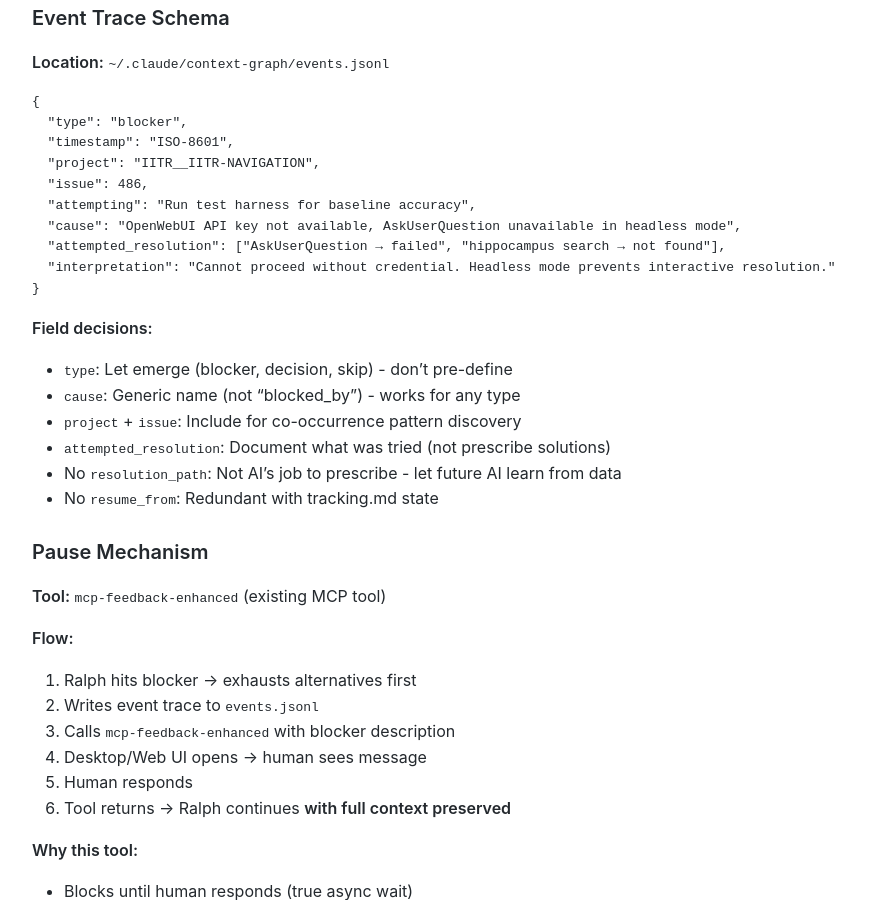
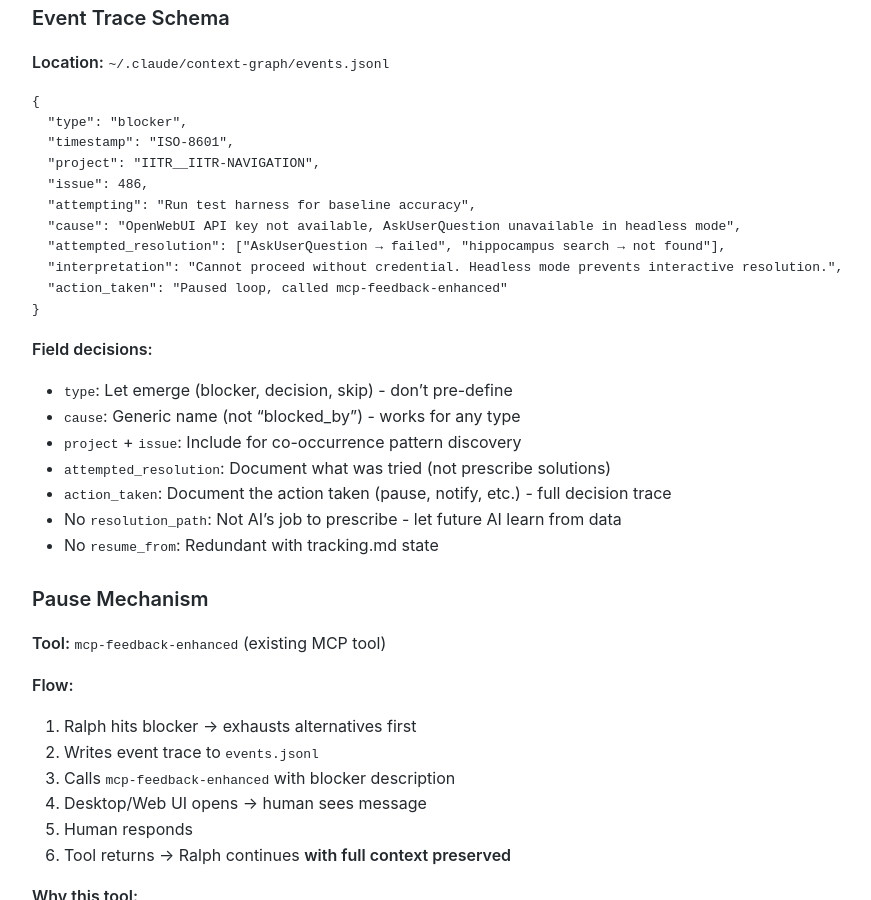
Before and after one commit to MariusWilsch/public-wilsch-ai-pages, a Jekyll site: the page built from global/ralph-blocker-handling.md, in a window 1280 px wide and 900 px high, scrolled down 756 px. Shown: the whole window, without its empty margins (228-1099 px from the left). Built offline with Jekyll 4.4.1, drawn with Linux system fonts in a browser that asks for light colours; our own code applies the rules of GitHub Pages for plain Markdown files.

Commit message:
Sync from hippocampus 2026-01-13

````diff
--- a/global/ralph-blocker-handling.md
+++ b/global/ralph-blocker-handling.md
@@ -36,7 +36,8 @@ No Event Clock trace of what happened or why.
   "attempting": "Run test harness for baseline accuracy",
   "cause": "OpenWebUI API key not available, AskUserQuestion unavailable in headless mode",
   "attempted_resolution": ["AskUserQuestion → failed", "hippocampus search → not found"],
-  "interpretation": "Cannot proceed without credential. Headless mode prevents interactive resolution."
+  "interpretation": "Cannot proceed without credential. Headless mode prevents interactive resolution.",
+  "action_taken": "Paused loop, called mcp-feedback-enhanced"
 }
 ```
 
@@ -45,6 +46,7 @@ No Event Clock trace of what happened or why.
 - `cause`: Generic name (not "blocked_by") - works for any type
 - `project` + `issue`: Include for co-occurrence pattern discovery
 - `attempted_resolution`: Document what was tried (not prescribe solutions)
+- `action_taken`: Document the action taken (pause, notify, etc.) - full decision trace
 - No `resolution_path`: Not AI's job to prescribe - let future AI learn from data
 - No `resume_from`: Redundant with tracking.md state
 
````
